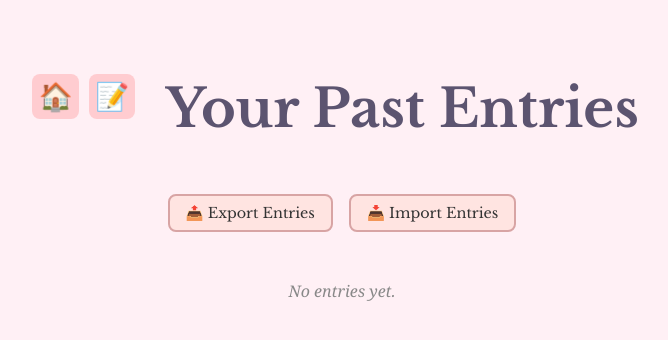
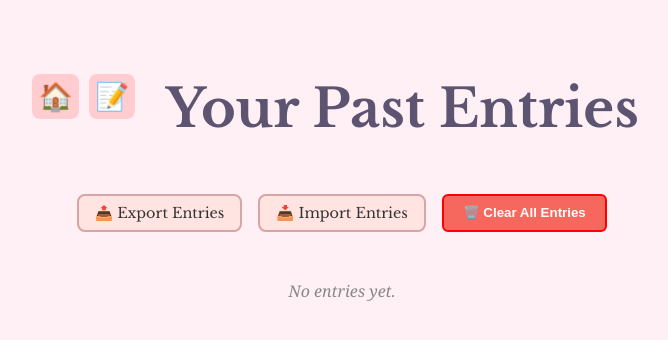
Before and after one commit to ShaynaMBarclay/vent2me, a React (Vite) app: page /history in a window 1280 px wide. Shown: the top 340 px of the page, without its empty margins (298-966 px from the left). Built offline with nearby package versions, Linux system fonts and the light colour scheme; the HTML template or start-up script is replaced by a standard one; a web font is replaced by a local one.

Commit message:
a final commit

```diff
--- a/index.html
+++ b/index.html
@@ -3,6 +3,7 @@
   <head>
     <meta charset="UTF-8" />
     <meta name="viewport" content="width=device-width, initial-scale=1.0" />
+    <link rel="icon" href="/favicon.ico" />
     <title>Vent 2 Me</title>
   </head>
   <body>
--- a/src/pages/History.jsx
+++ b/src/pages/History.jsx
@@ -60,6 +60,14 @@ function History() {
     reader.readAsText(file);
   };
 
+  const handleClearAll = () => {
+    const confirmClear = window.confirm("Are you sure you want to delete all your journal entries?");
+    if (confirmClear) {
+      localStorage.removeItem('journalEntries');
+      setEntries([]);
+    }
+  };
+
   return (
     <div className="history-container">
       <div className="history-header">
@@ -75,8 +83,9 @@ function History() {
           📥 Import Entries
           <input type="file" accept="application/json" onChange={handleImport} className="import-input" />
         </label>
-      </div>
 
+        <button onClick={handleClearAll} className="clear-button">🗑️ Clear All Entries</button>
+        </div>
 
       {entries.length === 0 ? (
         <p className="no-entries">No entries yet.</p>
--- a/src/styles/History.css
+++ b/src/styles/History.css
@@ -125,3 +125,18 @@
     font-style: italic;
     color: #333;
   }
+
+  .clear-button {
+    background-color: #f6675d;
+    color: white;
+    border: 2px solid #ff0000;
+    padding: 0.6rem 1.2rem;
+    border-radius: 6px;
+    cursor: pointer;
+    font-weight: bold;
+    transition: background-color 0.3s;
+  }
+
+  .clear-button:hover {
+    background-color: #d32f2f;
+  }
```
Also changed, not shown: 1 other file (tests, documents, lock files or other folders).
